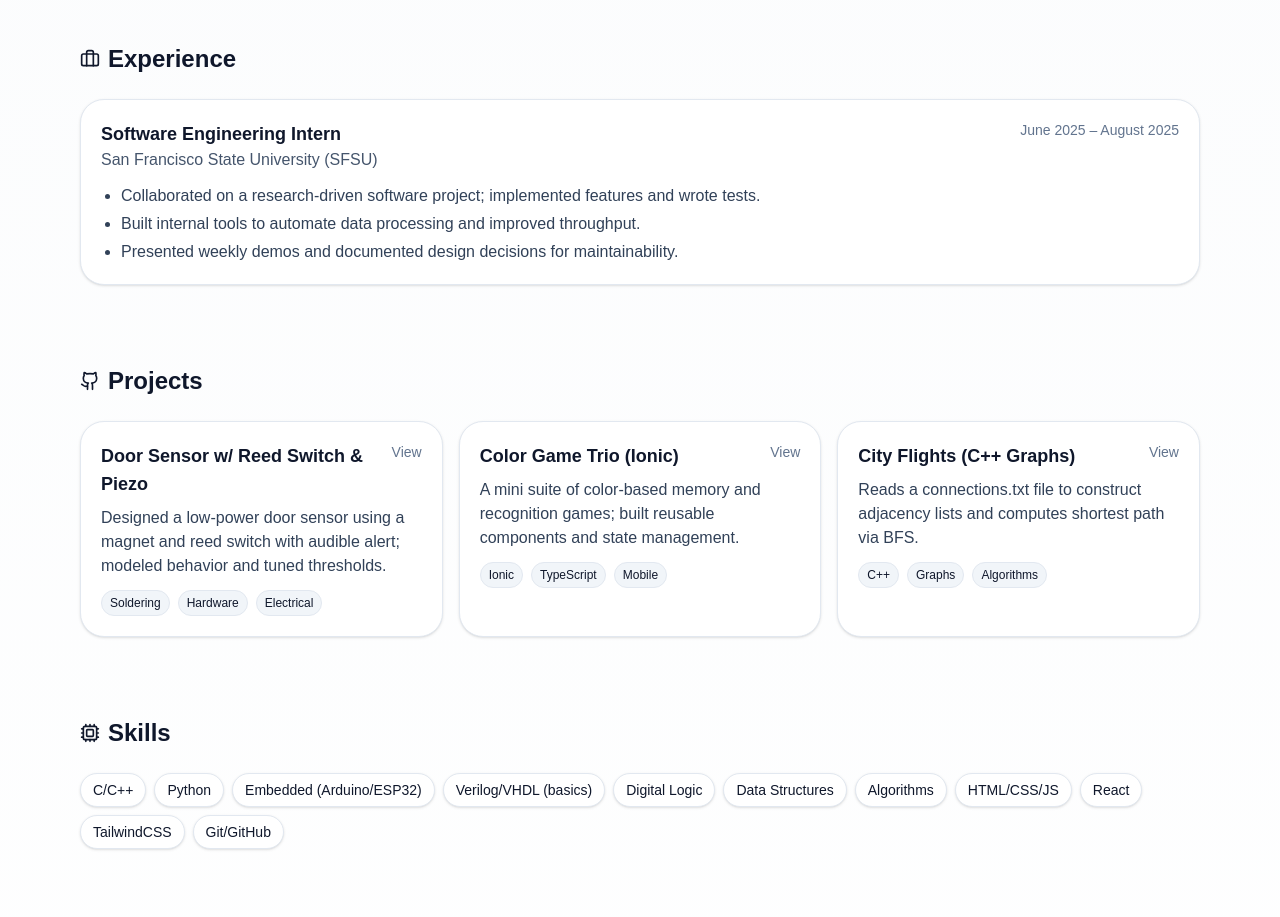
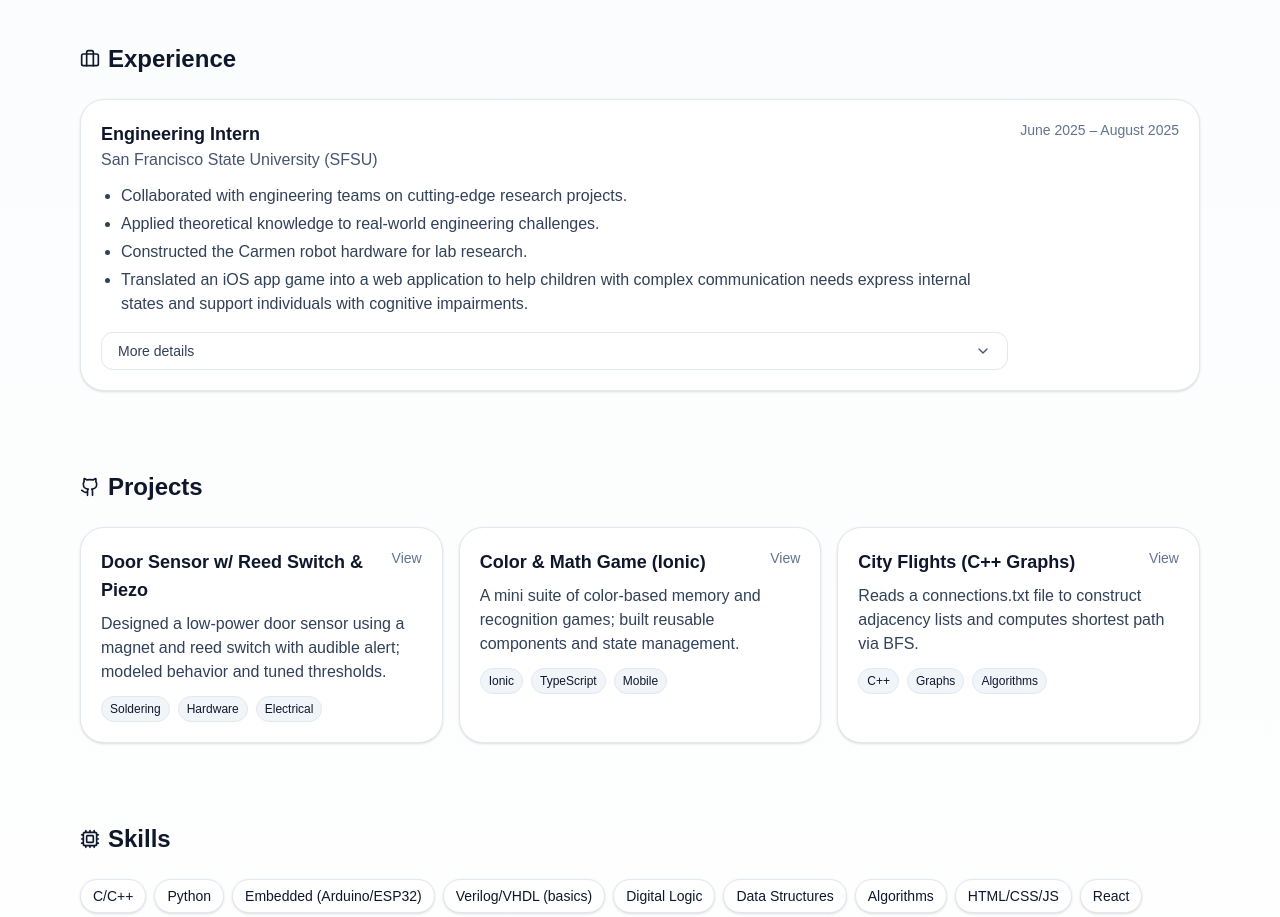
Before and after one commit to ryanhuynh02/ryan-portfolio, a Next.js app: page / in a window 1280 px wide. Shown: the part 1460-2377 px from the top of the page. Built offline with nearby package versions, Linux system fonts and the light colour scheme.

Commit message:
Experience Drop down menu

```diff
--- a/src/app/page.tsx
+++ b/src/app/page.tsx
@@ -41,7 +41,7 @@ const CONFIG = {
       href: "#",
     },
     {
-      title: "Color Game Trio (Ionic)",
+      title: "Color & Math Game (Ionic)",
       description:
         "A mini suite of color-based memory and recognition games; built reusable components and state management.",
       tags: ["Ionic", "TypeScript", "Mobile"],
@@ -57,14 +57,16 @@ const CONFIG = {
   ],
   experience: [
     {
-      role: "Software Engineering Intern",
+      role: "Engineering Intern",
       org: "San Francisco State University (SFSU)",
       period: "June 2025 – August 2025",
       bullets: [
-        "Collaborated on a research-driven software project; implemented features and wrote tests.",
-        "Built internal tools to automate data processing and improved throughput.",
-        "Presented weekly demos and documented design decisions for maintainability.",
+        "Collaborated with engineering teams on cutting-edge research projects.",
+        "Applied theoretical knowledge to real-world engineering challenges.",
+        "Constructed the Carmen robot hardware for lab research.",
+        "Translated an iOS app game into a web application to help children with complex communication needs express internal states and support individuals with cognitive impairments."
       ],
+
     },
   ],
   education: [
@@ -103,6 +105,37 @@ function AboutCollapse() {
           <p>
             I’m excited about the intersection of hardware and software, with particular interests in embedded systems,
             machine learning, and innovative computing solutions that can make a positive impact on society.
+          </p>
+        </div>
+      )}
+    </div>
+  );
+}
+function ExperienceMoreSFSU() {
+  const [open, setOpen] = useState(false);
+  return (
+    <div className="mt-4">
+      <button
+        type="button"
+        onClick={() => setOpen(v => !v)}
+        className="w-full inline-flex items-center justify-between gap-2 rounded-xl border border-slate-200 bg-white px-4 py-2 text-sm hover:bg-slate-50"
+        aria-expanded={open}
+      >
+        <span className="font-medium text-slate-700">More details</span>
+        <ChevronDown className={`h-4 w-4 text-slate-600 transition-transform ${open ? "rotate-180" : ""}`} />
+      </button>
+
+      {open && (
+        <div className="mt-3 text-sm leading-6 text-slate-700 space-y-3">
+          <p>
+            Selected for the Summer Training Academy for Research Scholars (STARS) Program, I collaborated with
+            Professor Alyssa Kubota in the Personalized Health and Assistive Technologies (PHAST) Lab at San
+            Francisco State University.
+          </p>
+          <p>
+            My work included constructing the Carmen robot hardware and translating an iOS game into a web
+            application to help children with complex communication needs express their internal states and
+            support individuals with cognitive impairments.
           </p>
         </div>
       )}
@@ -293,7 +326,6 @@ export default function Portfolio() {
                 <li className="flex items-center gap-2"><Cpu className="size-4"/> Digital logic, microcontrollers, and systems</li>
                 <li className="flex items-center gap-2"><Rocket className="size-4"/> Curious, fast-learner, team collaborator</li>
               </ul>
-
 {/* Collapsible “About me” text */}
 <AboutCollapse />
 
@@ -315,8 +347,10 @@ export default function Portfolio() {
                     <li key={i}>{b}</li>
                   ))}
                 </ul>
+                {e.org.includes("San Francisco State University") && <ExperienceMoreSFSU />}
               </div>
               <div className="text-sm text-slate-500 whitespace-nowrap">{e.period}</div>
+
             </div>
           </Card>
         ))}
```
